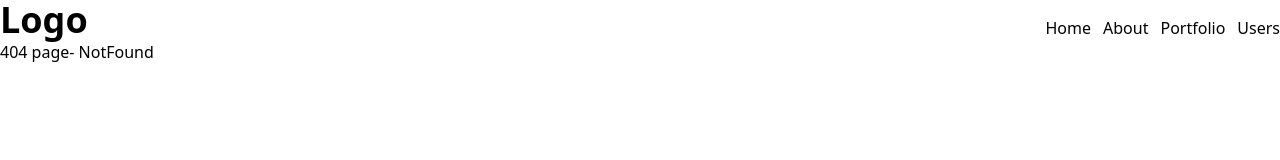
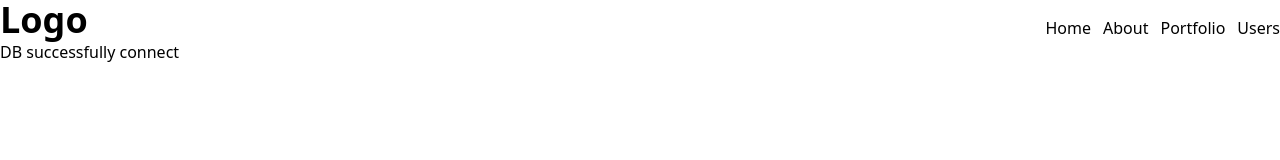
Before and after one commit to saad-mamun/Huxn_Next, a Next.js app: page /random in a window 1280 px wide. Before the commit this address had no page. Shown: the top 160 px of the page. Built offline with nearby package versions, Linux system fonts and the light colour scheme; no server answers.

Commit message:
environmentVariable

```diff
--- /dev/null
+++ b/app/random/page.js
@@ -0,0 +1,18 @@
+
+
+const RandomPage = () => {
+    console.log(process.env.MONGO_URL)
+    console.log(process.env.JWT_SECRET)
+    console.log(process.env.NODE_ENV)
+  return (
+    <div>
+      {process.env.MONGO_URL ? (
+        <h1>DB successfully connect</h1>
+      ):(
+        <h1>Page note found 404</h1>
+      )}
+    </div>
+  )
+}
+
+export default RandomPage
```
